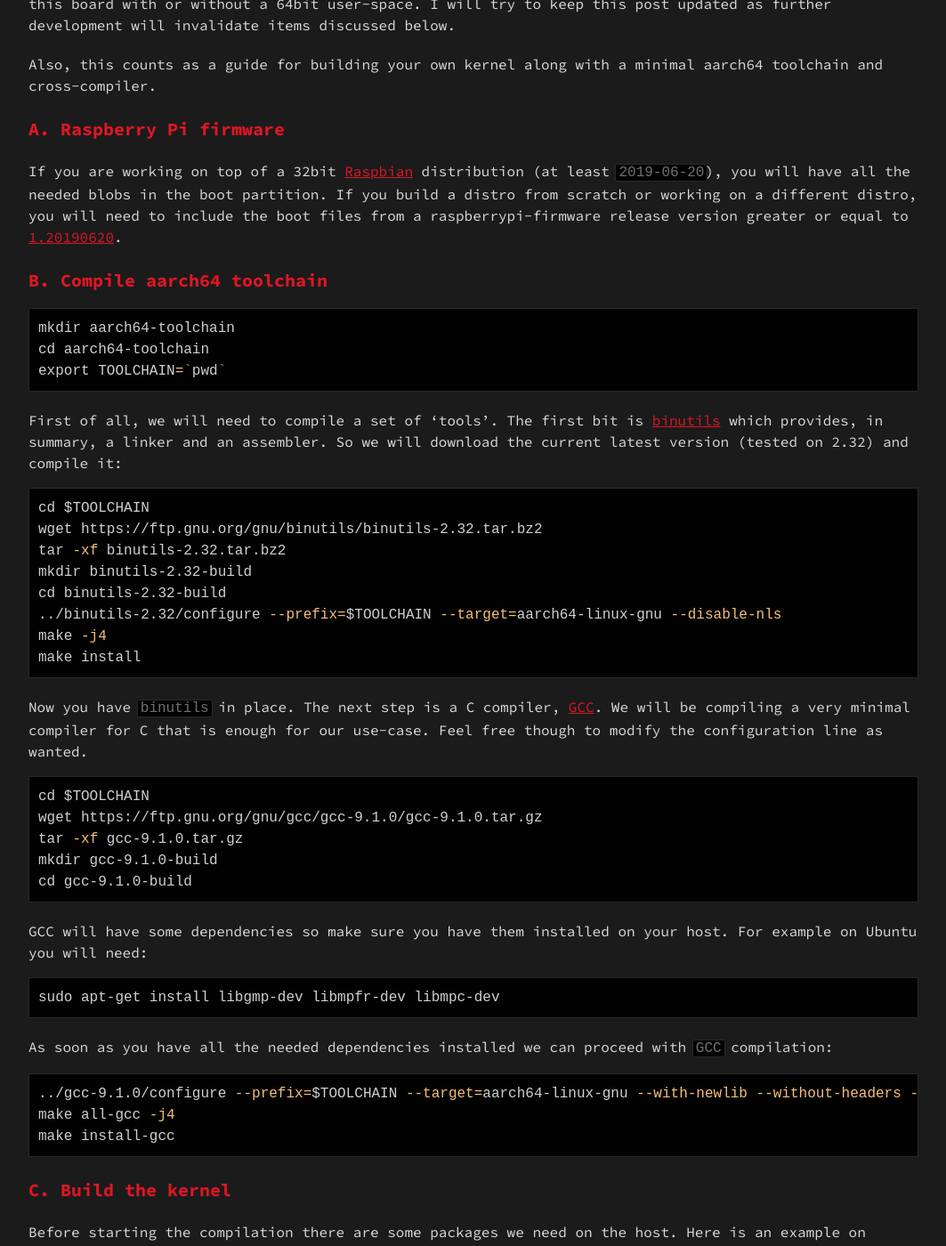
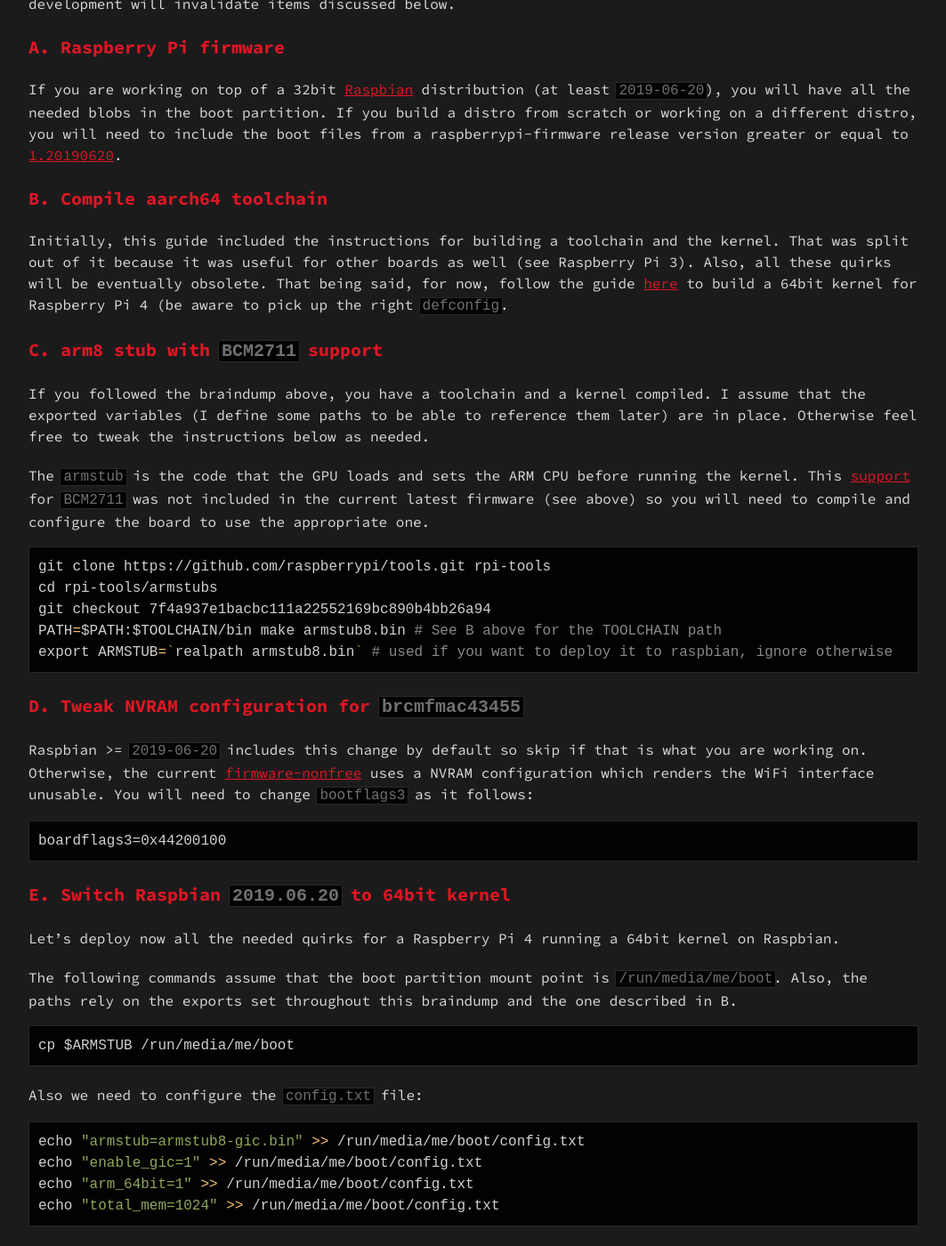
Before and after one commit to agherzan/andrei.gherzan.com, a Jekyll site: the page built from _posts/2019-07-04-raspbian-rpi4-64.md, in a window 1280 px wide and 1400 px high, scrolled down 518 px. Shown: the whole window at 89% size, without its empty margins (108-1171 px from the left). Built offline with Jekyll 4.4.1, drawn with Linux system fonts in a browser that asks for light colours; some of the changed text lies outside the part shown.

Commit message:
Split the general kernel64 guide in its own post
Signed-off-by: Andrei Gherzan <andrei@gherzan.ro>

````diff
--- a/_posts/2019-07-04-raspbian-rpi4-64.md
+++ b/_posts/2019-07-04-raspbian-rpi4-64.md
@@ -1,20 +1,17 @@
 ---
 layout:	post
-title: 64bit kernel on Raspberry Pi 4
-description: Compile a 64 bit kernel for Raspberry Pi 4 and deploy it in a Raspbian image
+title: 64bit kernel on Raspberry Pi 4 (quirks)
+description: Quirks for running a 64 bit kernel on a Raspberry Pi 4 Raspbian
 categories: [linux]
 tags: [kernel, raspberrypi, raspbian, rpi4, 64bit, aarch64, arm64, toolchain, gcc]
 ---
 
 ### TL;DR
 
-- guide for compiling Raspberry Pi kernel, stubs (including toolchain and cross-compiler)
-- guide for booting Raspberry Pi 4 on a 64bit kernel
-- guide for switching Raspbian from 32bit kernel to a 64bit one
+- this braindump is based on a more general one available [here](https://andrei.gherzan.ro/linux/raspbian-rpi-64/)
+- it adds specific quirks currently needed for Raspberry Pi 4
 
 There are a couple of things we discovered while adding support in [Yocto/meta-raspberrypi](https://github.com/agherzan/meta-raspberrypi) for the new [Raspberry Pi 4](https://www.raspberrypi.org/products/raspberry-pi-4-model-b/) and I realized that they can be a good guide for anyone trying to boot a 64bit kernel for this board with or without a 64bit user-space. I will try to keep this post updated as further development will invalidate items discussed below.
-
-Also, this counts as a guide for building your own kernel along with a minimal aarch64 toolchain and cross-compiler.
 
 ## A. Raspberry Pi firmware
 
@@ -22,86 +19,23 @@ If you are working on top of a 32bit [Raspbian](https://www.raspberrypi.org/down
 
 ## B. Compile aarch64 toolchain
 
-```sh
-mkdir aarch64-toolchain
-cd aarch64-toolchain
-export TOOLCHAIN=`pwd`
-```
+Initially, this guide included the instructions for building a toolchain and the kernel. That was split out of it because it was useful for other boards as well (see Raspberry Pi 3). Also, all these quirks will be eventually obsolete. That being said, for now, follow the guide [here](https://andrei.gherzan.ro/linux/raspbian-rpi-64/) to build a 64bit kernel for Raspberry Pi 4 (be aware to pick up the right `defconfig`.
 
-First of all, we will need to compile a set of 'tools'. The first bit is [binutils](https://www.gnu.org/software/binutils/) which provides, in summary, a linker and an assembler. So we will download the current latest version (tested on 2.32) and compile it:
+## C. arm8 stub with `BCM2711` support
 
-```sh
-cd $TOOLCHAIN
-wget https://ftp.gnu.org/gnu/binutils/binutils-2.32.tar.bz2
-tar -xf binutils-2.32.tar.bz2
-mkdir binutils-2.32-build
-cd binutils-2.32-build
-../binutils-2.32/configure --prefix=$TOOLCHAIN --target=aarch64-linux-gnu --disable-nls
-make -j4
-make install
-```
+If you followed the braindump above, you have a toolchain and a kernel compiled. I assume that the exported variables (I define some paths to be able to reference them later) are in place. Otherwise feel free to tweak the instructions below as needed.
 
-Now you have `binutils` in place. The next step is a C compiler, [GCC](https://gcc.gnu.org/). We will be compiling a very minimal compiler for C that is enough for our use-case. Feel free though to modify the configuration line as wanted.
-
-```sh
-cd $TOOLCHAIN
-wget https://ftp.gnu.org/gnu/gcc/gcc-9.1.0/gcc-9.1.0.tar.gz
-tar -xf gcc-9.1.0.tar.gz
-mkdir gcc-9.1.0-build
-cd gcc-9.1.0-build
-```
-
-GCC will have some dependencies so make sure you have them installed on your host. For example on Ubuntu you will need:
-
-```sh
-sudo apt-get install libgmp-dev libmpfr-dev libmpc-dev
-```
-
-As soon as you have all the needed dependencies installed we can proceed with `GCC` compilation:
-
-```sh
-../gcc-9.1.0/configure --prefix=$TOOLCHAIN --target=aarch64-linux-gnu --with-newlib --without-headers --disable-nls --disable-shared --disable-threads --disable-libssp --disable-decimal-float --disable-libquadmath --disable-libvtv --disable-libgomp --disable-libatomic --enable-languages=c
-make all-gcc -j4
-make install-gcc
-```
-
-## C. Build the kernel
-
-Before starting the compilation there are some packages we need on the host. Here is an example on Ubuntu:
-
-```sh
-sudo apt-get install bison flex
-```
-
-Compile a Raspberry Pi 4 64bit kernel:
-
-```sh
-git clone https://github.com/raspberrypi/linux.git rpi-linux
-cd rpi-linux
-git checkout 0d3c5fea8c6b309e1e61aae2389a4baf327d2967
-mkdir kernel-build
-PATH=$PATH:$TOOLCHAIN/bin make O=./kernel-build/ ARCH=arm64 CROSS_COMPILE=aarch64-linux-gnu-  bcm2711_defconfig
-PATH=$PATH:$TOOLCHAIN/bin make -j4 O=./kernel-build/ ARCH=arm64 CROSS_COMPILE=aarch64-linux-gnu-
-export KERNEL_VERSION=`cat ./kernel-build/include/generated/utsrelease.h | sed -e 's/.*"\(.*\)".*/\1/'`
-make -j4 O=./kernel-build/ DEPMOD=echo MODLIB=./kernel-install/lib/modules/${KERNEL_VERSION} INSTALL_FW_PATH=./kernel-install/lib/firmware modules_install
-export KERNEL_BUILD_DIR=`realpath kernel-build` # used if you want to deploy it to raspbian, ignore otherwise
-```
-
-This will get us a kernel image, the associated kernel modules and a device tree.
-
-## D. arm8 stub with `BCM2711` support
-
-This is the code that the GPU loads and sets the ARM CPU before running the kernel. This [support](https://github.com/raspberrypi/tools/commit/7f4a937e1bacbc111a22552169bc890b4bb26a94) for `BCM2711` was not included in the current latest firmware (see above) so you will need to compile and configure the board to use the appropriate one.
+The `armstub` is the code that the GPU loads and sets the ARM CPU before running the kernel. This [support](https://github.com/raspberrypi/tools/commit/7f4a937e1bacbc111a22552169bc890b4bb26a94) for `BCM2711` was not included in the current latest firmware (see above) so you will need to compile and configure the board to use the appropriate one.
 
 ```sh
 git clone https://github.com/raspberrypi/tools.git rpi-tools
 cd rpi-tools/armstubs
 git checkout 7f4a937e1bacbc111a22552169bc890b4bb26a94
-PATH=$PATH:$TOOLCHAIN/bin make armstub8.bin
+PATH=$PATH:$TOOLCHAIN/bin make armstub8.bin # See B above for the TOOLCHAIN path
 export ARMSTUB=`realpath armstub8.bin` # used if you want to deploy it to raspbian, ignore otherwise
 ```
 
-## E. Tweak NVRAM configuration for `brcmfmac43455`
+## D. Tweak NVRAM configuration for `brcmfmac43455`
 
 Raspbian >= `2019-06-20` includes this change by default so skip if that is what you are working on. Otherwise, the current [firmware-nonfree](https://github.com/RPi-Distro/firmware-nonfree) uses a NVRAM configuration which renders the WiFi interface unusable. You will need to change `bootflags3` as it follows:
 
@@ -109,21 +43,14 @@ Raspbian >= `2019-06-20` includes this change by default so skip if that is what
 boardflags3=0x44200100
 ```
 
-## X. Yocto support
+## E. Switch Raspbian `2019.06.20` to 64bit kernel
 
-The current master branch of [meta-raspberrypi](https://github.com/agherzan/meta-raspberrypi) has the support described above. All you need is to set the `MACHINE` to `raspberrypi4-64.conf`. The build system will make all the needed changes for you to be able to boot this board.
+Let's deploy now all the needed quirks for a Raspberry Pi 4 running a 64bit kernel on Raspbian.
 
-## Y. Switch Raspbian `2019.06.20` to 64bit kernel
-
-You now have all the bits to proceed in modifying a Raspbian image to boot a Raspberry Pi 4 board in 64bit mode. If you build a custom distro or working on another distro, take the following guide as reference (or use Yocto - see above).
-
-First thing first, download Raspbian and burn it with any tool you prefer. I'd use [etcher](https://www.balena.io/etcher/). Mount the boot partition and copy the stub, kernel image and the kernel modules on it. The following commands assume that the boot partition mount point is `/run/media/me/boot`. Also, the paths rely on the exports set throughout this post.
+The following commands assume that the boot partition mount point is `/run/media/me/boot`. Also, the paths rely on the exports set throughout this braindump and the one described in B.
 
 ```sh
 cp $ARMSTUB /run/media/me/boot
-cp $KERNEL_BUILD_DIR/arch/arm64/boot/Image /run/media/me/boot/kernel8.img
-cp $KERNEL_BUILD_DIR/arch/arm64/boot/dts/broadcom/bcm2711-rpi-4-b.dtb /run/media/me/boot/
-cp -r $KERNEL_BUILD_DIR/kernel-install/* /run/media/me/rootfs/
 ```
 
 Also we need to configure the `config.txt` file:
@@ -142,18 +69,4 @@ sync
 umount /run/media/me/boot
 ```
 
-Pop the microSD card in your board, attach a serial console, boot, login and
-
-```sh
-uname -a
-Linux raspberrypi 4.19.56-v8+ #1 SMP PREEMPT Thu Jul 4 12:43:20 BST 2019 aarch64 GNU/Linux
-```
-
-At first boot you will need to run `depmod`. This will generate the `modules.dep` and co files.
-
-```sh
-sudo depmod -a
-sudo reboot
-```
-
-At next boot everything should be up and running, that is a Raspbian 32bit user-space on a 64bit linux kernel.
+Don't forget running `depmod` at first boot (see B).
--- /dev/null
+++ b/_posts/2019-07-07-raspbian-rpi-64.md
@@ -0,0 +1,129 @@
+---
+layout:	post
+title: 64bit kernel on Raspberry Pi
+description: Compile a 64 bit kernel for a supported Raspberry Pi board and deploy it on a Raspbian image
+categories: [linux]
+tags: [kernel, raspberrypi, raspbian, 64bit, aarch64, arm64, toolchain, gcc]
+---
+
+### TL;DR
+
+- guide for compiling Raspberry Pi 64bit kernel, stubs (including toolchain and cross-compiler)
+- guide for switching Raspbian from 32bit kernel to a 64bit one
+
+# About
+
+I should start this post by trying to address the question `Why?`. It is not an easy one. The performance impact is minimal. Maintaining the [Yocto Raspberry Pi BSP layer](https://github.com/agherzan/meta-raspberrypi), I have user reports which state that in video applications there is some noticeable gain but that is with kernel and user-space on 64bit. This post doesn't address the user-space bit as it is based on Raspbian. If you want to go full 64, probably the easiest way forward remains `Yocto/buildroot`. Otherwise consider this an exercise for running your benchmarks or giving 64bit kernel a try.
+
+## A. Compile aarch64 toolchain
+
+Let's first create a workspace where we will build our toolchain:
+
+```sh
+mkdir -p toolchains/aarch64
+cd toolchains/aarch64
+export TOOLCHAIN=`pwd` # Used later to reference the toolchain location
+```
+
+First of all, we will need to compile a set of `tools`. The first bit is [binutils](https://www.gnu.org/software/binutils/) which provides, in summary, a linker and an assembler. So we will download the current latest version (tested on 2.32) and compile it. Feel free to try a newer version. It shouldn't have any impact (fingers crossed).
+
+```sh
+cd "$TOOLCHAIN"
+wget https://ftp.gnu.org/gnu/binutils/binutils-2.32.tar.bz2
+tar -xf binutils-2.32.tar.bz2
+mkdir binutils-2.32-build
+cd binutils-2.32-build
+../binutils-2.32/configure --prefix="$TOOLCHAIN" --target=aarch64-linux-gnu --disable-nls
+make -j4
+make install
+```
+
+Now you have `binutils` in place. The next step is a C compiler, [GCC](https://gcc.gnu.org/). We will be compiling a very minimal compiler for C that is enough for our use-case. Feel free though to modify the configuration line as wanted or even download a newer version if available.
+
+```sh
+cd "$TOOLCHAIN"
+wget https://ftp.gnu.org/gnu/gcc/gcc-9.1.0/gcc-9.1.0.tar.gz
+tar -xf gcc-9.1.0.tar.gz
+mkdir gcc-9.1.0-build
+cd gcc-9.1.0-build
+```
+
+`GCC` will have some dependencies so make sure you have them installed on your host. For example, on Ubuntu you will need:
+
+```sh
+sudo apt-get install libgmp-dev libmpfr-dev libmpc-dev
+```
+
+As soon as you have all the needed dependencies installed we can proceed with `GCC` compilation. If there are more dependencies missing just rerun configure until it finishes successfully.
+
+```sh
+../gcc-9.1.0/configure --prefix="$TOOLCHAIN" --target=aarch64-linux-gnu --with-newlib --without-headers --disable-nls --disable-shared --disable-threads --disable-libssp --disable-decimal-float --disable-libquadmath --disable-libvtv --disable-libgomp --disable-libatomic --enable-languages=c
+make all-gcc -j4
+make install-gcc
+```
+
+## B. Build the Raspberry Pi kernel
+
+Before starting the compilation there are some packages we need on the host. Here is an example on Ubuntu:
+
+```sh
+sudo apt-get install bison flex
+```
+
+Same as above, if running the configure below fails asking for other dependencies, act accordingly: depending on your distro find the corresponding package and install it.
+
+The current stable kernel branch (on the Raspberry Pi fork) is `rpi-4-19-y` so this is the one we will be using below. As development continues, modify the branch after checking the GitHub [repository](https://github.com/raspberrypi/linux).
+
+Raspberry Pi 3 and 4 are both 64bit capable and thus have a specific `defconfig` available in the kernel sources. We will need the name of the `defconfig` when configuring the kernel below. These are not the only `defconfigs` that can be used but are the official, tested ones for these boards:
+
+- for Raspberry Pi 3: `bcmrpi3_defconfig`
+- for Raspberry Pi 4: `bcm2711_defconfig`
+
+That said, let's compile a Raspberry Pi 64bit kernel:
+
+```sh
+git clone https://github.com/raspberrypi/linux.git rpi-linux
+cd rpi-linux
+git checkout origin/rpi-4.19.y # change the branch name for newer versions
+mkdir kernel-build
+PATH=$PATH:$TOOLCHAIN/bin make O=./kernel-build/ ARCH=arm64 CROSS_COMPILE=aarch64-linux-gnu-  thiswontwork_defconfig # change the name of the defconfig with the one for the targeted board
+PATH=$PATH:$TOOLCHAIN/bin make -j4 O=./kernel-build/ ARCH=arm64 CROSS_COMPILE=aarch64-linux-gnu-
+export KERNEL_VERSION=`cat ./kernel-build/include/generated/utsrelease.h | sed -e 's/.*"\(.*\)".*/\1/'` # we extract and export the kernel version to be able to correctly deploy the modules below when deploying them on the Raspbian image
+make -j4 O=./kernel-build/ DEPMOD=echo MODLIB=./kernel-install/lib/modules/${KERNEL_VERSION} INSTALL_FW_PATH=./kernel-install/lib/firmware modules_install
+export KERNEL_BUILD_DIR=`realpath kernel-build` # used if you want to deploy it to Raspbian, ignore otherwise
+```
+
+This will get us a kernel image, the associated kernel modules and a device tree.
+
+## C. Deploy the compiled 64bit kernel on a Raspbian image
+
+You now have all the bits to proceed in modifying a Raspbian image to boot a Raspberry Pi board in 64bit mode. First thing first, download Raspbian and burn it with any tool you prefer. I'd use [etcher](https://www.balena.io/etcher/). Mount the boot partition and copy kernel image and the kernel modules on it. The following commands assume that the boot partition mount point is `/run/media/me/boot`i and the root filesystem mount point is `/run/media/me/rootfs`. Also, the paths rely on the exports set throughout this post.
+
+```sh
+cp $KERNEL_BUILD_DIR/arch/arm64/boot/Image /run/media/me/boot/kernel8.img
+cp $KERNEL_BUILD_DIR/arch/arm64/boot/dts/broadcom/*.dtb /run/media/me/boot/
+cp -r $KERNEL_BUILD_DIR/kernel-install/* /run/media/me/rootfs/
+```
+
+***Be aware that Raspberry Pi 4 needs some additional quirks which are detailed in [this](https://andrei.gherzan.ro/linux/raspbian-rpi4-64/) braindump. This will be addressed soon but for now make sure you carry on those additional changes.***
+
+```sh
+sync
+umount /run/media/me/boot /run/media/me/rootfs
+```
+
+Pop the microSD card in your board, attach a serial console, boot, login and
+
+```sh
+uname -a
+Linux raspberrypi 4.19.56-v8+ #1 SMP PREEMPT Thu Jul 4 12:43:20 BST 2019 aarch64 GNU/Linux
+```
+
+At first boot all the kernel modules will fail loading. This is because the kernel modules dependency files are not generated. You will need to run `depmod`.
+
+```sh
+sudo depmod -a
+sudo reboot
+```
+
+At next boot everything should be up and running, that is a Raspbian 32bit user-space on a 64bit linux kernel.
````
